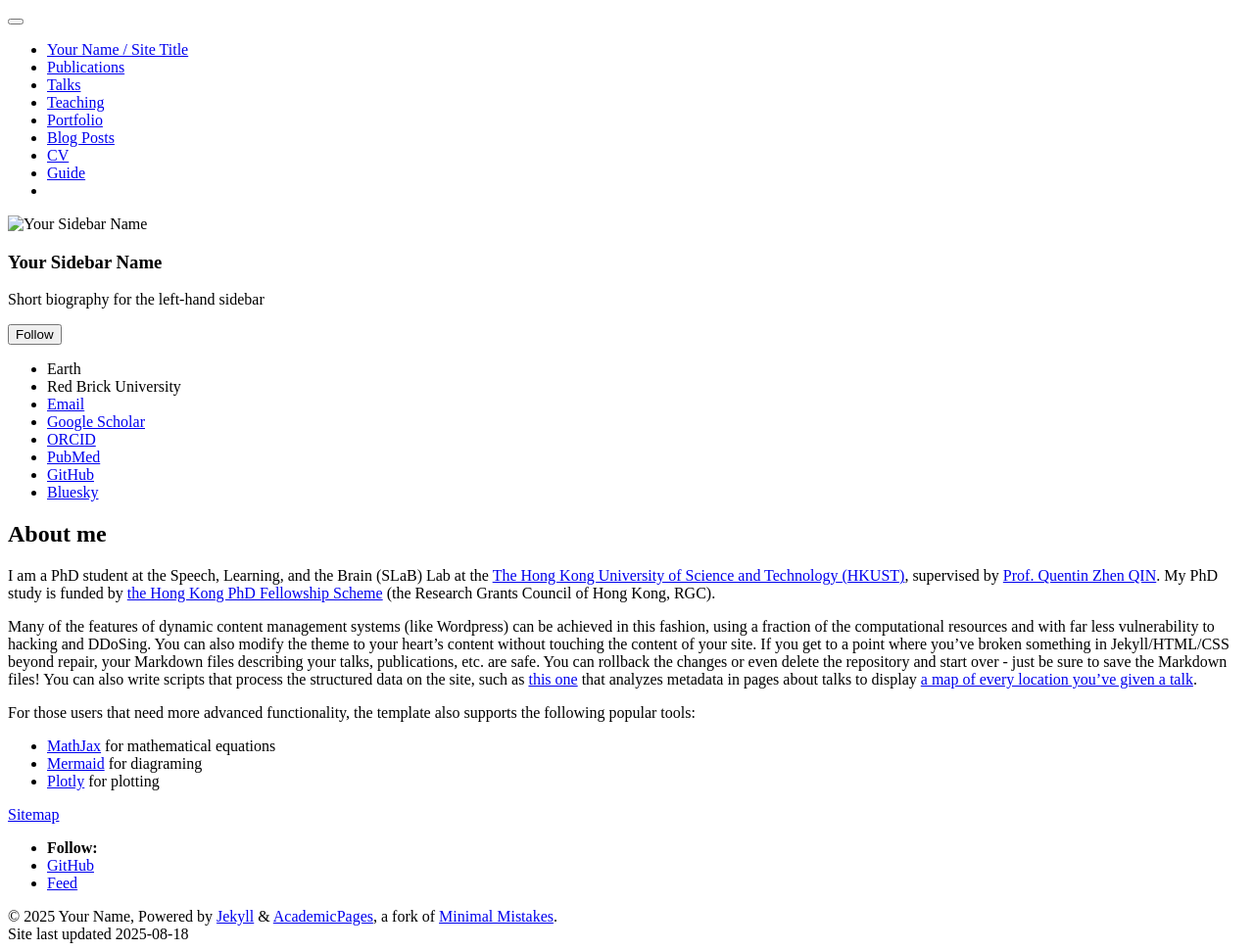
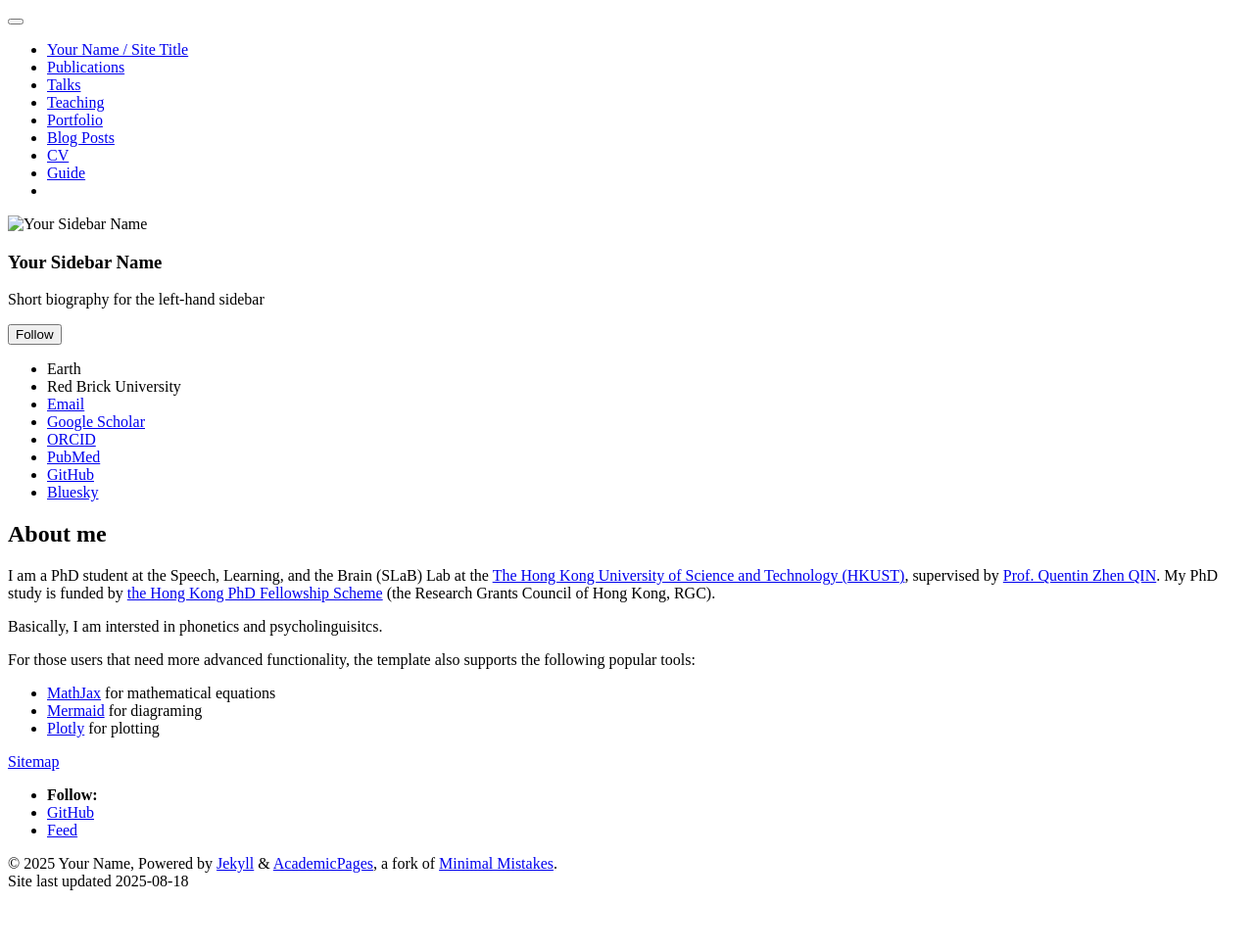
Before and after one commit to kliubc2025/kliubc.github.io, a Jekyll site: the page built from _pages/about.md, in a window 1280 px wide. Shown: the whole page at 98% size. Built offline with Jekyll 4.4.1, drawn with Linux system fonts in a browser that asks for light colours; a script that is not in the unit is left out; after the commit the page ends 917 px from its top, so only the background shows below that.

Commit message:
Update about.md

```diff
--- a/_pages/about.md
+++ b/_pages/about.md
@@ -10,7 +10,7 @@ redirect_from:
 
 I am a PhD student at the Speech, Learning, and the Brain (SLaB) Lab at the [The Hong Kong University of Science and Technology (HKUST)](https://hkust.edu.hk/), supervised by [Prof. Quentin Zhen QIN](https://huma.hkust.edu.hk/people/quentin-z-qin). My PhD study is funded by [the Hong Kong PhD Fellowship Scheme](https://cerg1.ugc.edu.hk/hkpfs/index.html) (the Research Grants Council of Hong Kong, RGC).
 
-Many of the features of dynamic content management systems (like Wordpress) can be achieved in this fashion, using a fraction of the computational resources and with far less vulnerability to hacking and DDoSing. You can also modify the theme to your heart's content without touching the content of your site. If you get to a point where you've broken something in Jekyll/HTML/CSS beyond repair, your Markdown files describing your talks, publications, etc. are safe. You can rollback the changes or even delete the repository and start over - just be sure to save the Markdown files! You can also write scripts that process the structured data on the site, such as [this one](https://github.com/academicpages/academicpages.github.io/blob/master/talkmap.ipynb) that analyzes metadata in pages about talks to display [a map of every location you've given a talk](https://academicpages.github.io/talkmap.html).
+Basically, I am intersted in phonetics and psycholinguisitcs.
 
 For those users that need more advanced functionality, the template also supports the following popular tools:
 - [MathJax](https://www.mathjax.org/) for mathematical equations
```
